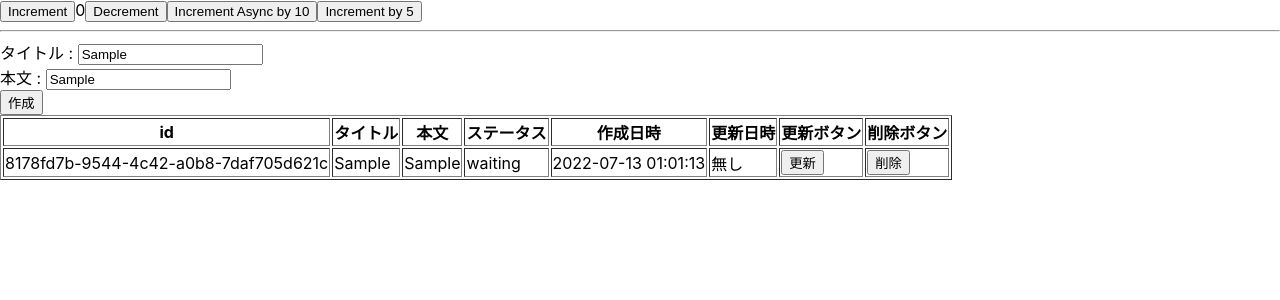
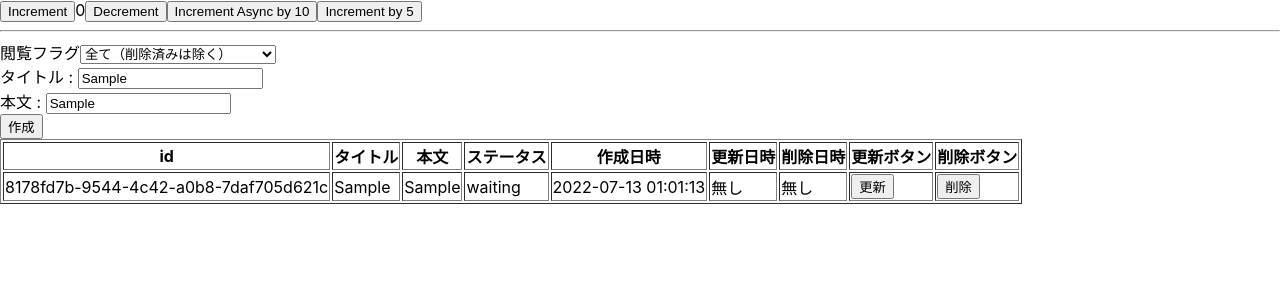
Before and after one commit to tsuyopon-xyz/redux-toolkit-seminar, a React (Vite) app: page / in a window 1280 px wide. Both pictures are taken after typing "Sample", "Sample" into the empty fields and a click on the input "作成". Shown: the top 300 px of the page. Built offline with nearby package versions, Linux system fonts and the light colour scheme.

Commit message:
Display todos by display flags, "all", "updated" and "deleted"

```diff
--- a/src/features/todos/TodoList.tsx
+++ b/src/features/todos/TodoList.tsx
@@ -5,16 +5,36 @@ import {
   update,
   remove,
   selectTodos,
+  selectUpdatedTodos,
+  selectDeletedTodos,
   TodoUpdatePayload,
+  TodosSelectorType,
 } from './todosSlice';
 import type { TodoInput, TodoId } from './todo.entity';
+
+const displayFlagMap = {
+  all: '全て（削除済みは除く）',
+  updated: '更新済み（削除済みは除く）',
+  deleted: '削除済み',
+};
+type DisplayFlagType = keyof typeof displayFlagMap;
+
+const selectSelectorByDisplayFlag = (
+  flag: DisplayFlagType
+): TodosSelectorType => {
+  if (flag === 'updated') return selectUpdatedTodos;
+  if (flag === 'deleted') return selectDeletedTodos;
+
+  return selectTodos;
+};
 
 export const TodoList: FC = () => {
   const [todoInput, setTodoInput] = useState<TodoInput>({
     title: '',
     body: '',
   });
-  const todos = useAppSelector(selectTodos);
+  const [displayFlag, setDisplayFlag] = useState<DisplayFlagType>('all');
+  const todos = useAppSelector(selectSelectorByDisplayFlag(displayFlag));
   const dispatch = useAppDispatch();
 
   const onChangeHandler: React.ChangeEventHandler<HTMLInputElement> = (
@@ -46,6 +66,21 @@ export const TodoList: FC = () => {
 
   return (
     <div>
+      <div>
+        閲覧フラグ
+        <select
+          value={displayFlag}
+          onChange={(e) => setDisplayFlag(e.target.value as DisplayFlagType)}
+        >
+          {Object.entries(displayFlagMap).map(([key, value]) => {
+            return (
+              <option key={key} value={key}>
+                {value}
+              </option>
+            );
+          })}
+        </select>
+      </div>
       <form onSubmit={onSubmitHandler}>
         <div>
           <label>
@@ -82,6 +117,7 @@ export const TodoList: FC = () => {
             <th>ステータス</th>
             <th>作成日時</th>
             <th>更新日時</th>
+            <th>削除日時</th>
             <th>更新ボタン</th>
             <th>削除ボタン</th>
           </tr>
@@ -96,6 +132,7 @@ export const TodoList: FC = () => {
                 <td>{todo.status}</td>
                 <td>{todo.createdAt}</td>
                 <td>{todo.updatedAt ?? '無し'}</td>
+                <td>{todo.deletedAt ?? '無し'}</td>
                 <td>
                   <button
                     onClick={() => {
--- a/src/features/todos/todosSlice.ts
+++ b/src/features/todos/todosSlice.ts
@@ -69,4 +69,8 @@ export const selectUpdatedTodos = (state: RootState) =>
 export const selectDeletedTodos = (state: RootState) =>
   state.todos.entities.filter((entity) => entity.deletedAt !== undefined);
 
+export type TodosSelectorType = typeof selectTodos &
+  typeof selectUpdatedTodos &
+  typeof selectDeletedTodos;
+
 export default todoSlice.reducer;
```
